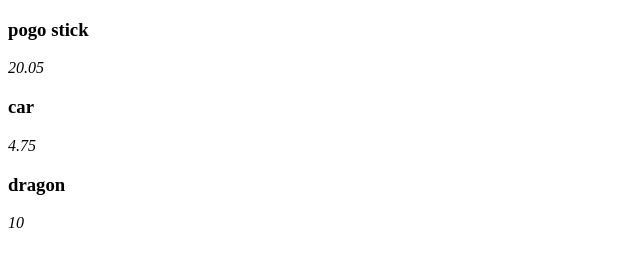
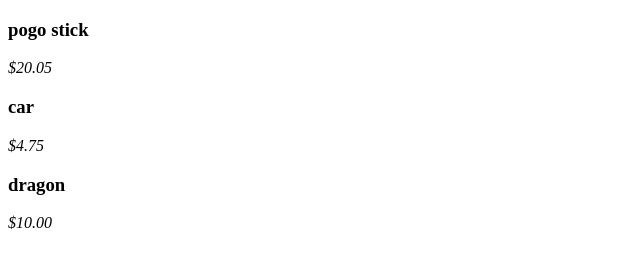
Before and after one commit to arcin/angular-sandbox, a plain HTML site: page basic_built_in_directives/index.html in a window 1280 px wide. Shown: the full height of the page, 0-640 px from the left. Drawn offline with nearby package versions, Linux system fonts and the light colour scheme.

Commit message:
adds currency filter to correctly display toy.price

```diff
--- a/basic_built_in_directives/index.html
+++ b/basic_built_in_directives/index.html
@@ -9,7 +9,7 @@
 <body ng-controller="StoreController as store">
   <section ng-repeat="toy in store.toys">
     <h3>{{ toy.name }}</h3>
-    <em>{{ toy.price }}</em>
+    <em>{{ toy.price | currency }}</em>
   </section>
 </body>
 </html>
```
